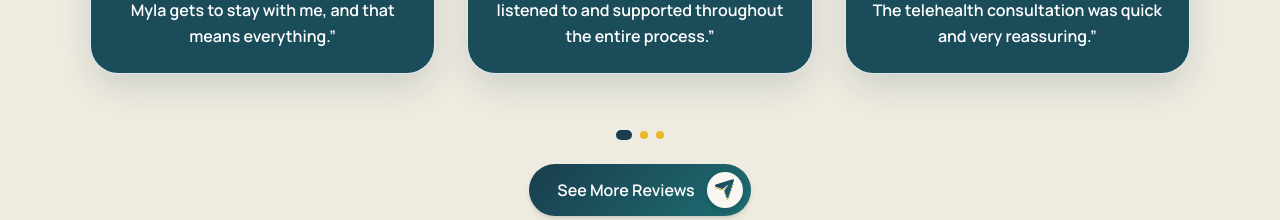
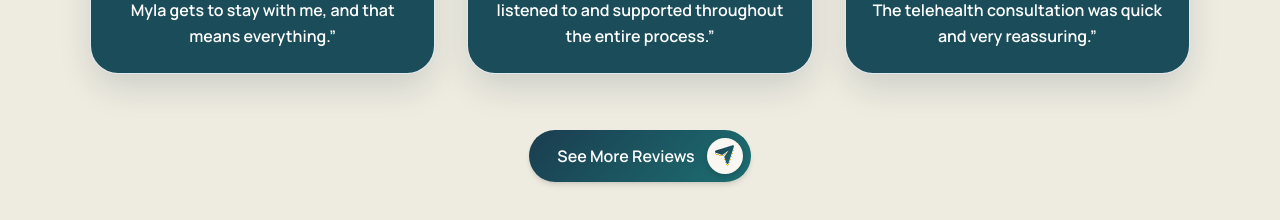
Before and after one commit to Aman-scripts/myesatherapist, a Next.js app: page / in a window 1280 px wide. Shown: the part 7980-8200 px from the top of the page. Built offline with nearby package versions, Linux system fonts and the light colour scheme; a web font is replaced by a local one.

Commit message:
fix(testimonials): enable horizontal scroll carousel for tablet view with dot pagination

```diff
--- a/components/home/TestimonialsSection.tsx
+++ b/components/home/TestimonialsSection.tsx
@@ -48,20 +48,23 @@ export function TestimonialsSection() {
       const scrollLeft = scrollRef.current.scrollLeft;
       const width = scrollRef.current.clientWidth;
       if (width > 0) {
-        const index = Math.round(scrollLeft / width);
-        setCurrentIndex(index);
+        const index = Math.round(scrollLeft / (width * 0.85));
+        setCurrentIndex(Math.min(index, reviews.length - 1));
       }
     }
   };
 
   const scrollToIndex = (index: number) => {
     if (scrollRef.current) {
-      const width = scrollRef.current.clientWidth;
-      scrollRef.current.scrollTo({
-        left: index * width,
-        behavior: "smooth",
-      });
-      setCurrentIndex(index);
+      const child = scrollRef.current.children[index] as HTMLElement;
+      if (child) {
+        child.scrollIntoView({
+          behavior: "smooth",
+          block: "nearest",
+          inline: "center",
+        });
+        setCurrentIndex(index);
+      }
     }
   };
 
@@ -78,11 +81,11 @@ export function TestimonialsSection() {
           </p>
         </div>
 
-        {/* Testimonials Carousel (1 card per view on Mobile with Touch Swipe) / Grid on MD+ */}
+        {/* Testimonials Carousel (1 card per view on Mobile & Tablet with Touch Swipe) / 3-col Grid on LG+ */}
         <div
           ref={scrollRef}
           onScroll={handleScroll}
-          className="flex md:grid md:grid-cols-2 lg:grid-cols-3 gap-6 lg:gap-8 max-w-[1100px] mx-auto overflow-x-auto md:overflow-visible snap-x snap-mandatory pb-4 md:pb-0"
+          className="flex lg:grid lg:grid-cols-3 gap-6 lg:gap-8 max-w-[1100px] mx-auto overflow-x-auto lg:overflow-visible snap-x snap-mandatory pb-4 lg:pb-0 px-2 lg:px-0 scrollbar-none"
           style={{ scrollbarWidth: "none", msOverflowStyle: "none" }}
         >
           {reviews.map((review) => {
@@ -91,7 +94,7 @@ export function TestimonialsSection() {
             return (
               <div
                 key={review.id}
-                className="w-full shrink-0 snap-center md:w-auto md:shrink bg-white rounded-[28px] overflow-hidden shadow-[0_15px_35px_-5px_rgba(26,61,79,0.18)] border border-[#E2E8F0] flex flex-col"
+                className="w-[85vw] sm:w-[360px] md:w-[380px] shrink-0 snap-center lg:w-auto lg:shrink bg-white rounded-[28px] overflow-hidden shadow-[0_15px_35px_-5px_rgba(26,61,79,0.18)] border border-[#E2E8F0] flex flex-col"
               >
                 {/* Video Area (Top) */}
                 <div
@@ -145,9 +148,9 @@ export function TestimonialsSection() {
           })}
         </div>
 
-        {/* Dots Pagination + See More Reviews CTA */}
+        {/* Dots Pagination (Mobile & Tablet only) + See More Reviews CTA */}
         <div className="flex flex-col items-center gap-6 mt-8 md:mt-12 lg:mt-14">
-          <div className="flex items-center gap-2">
+          <div className="flex lg:hidden items-center gap-2">
             {reviews.map((_, idx) => (
               <button
                 key={idx}
```
